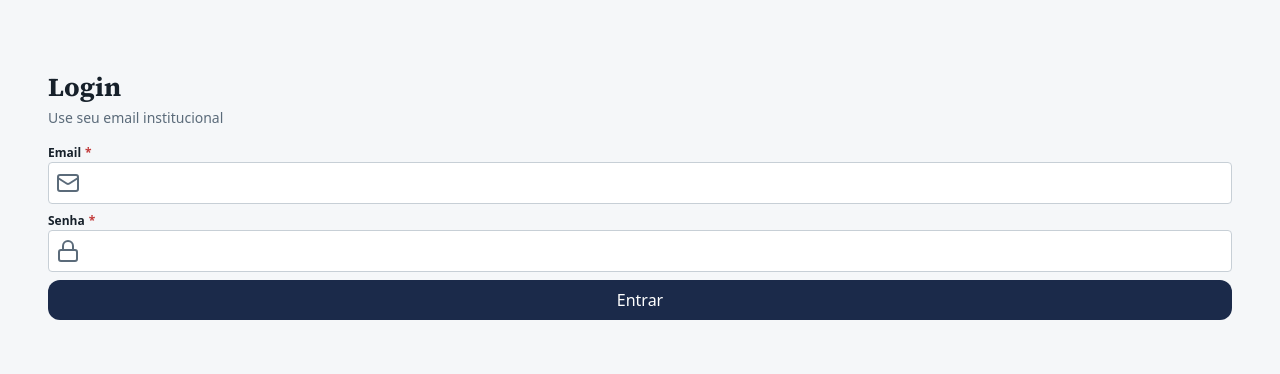
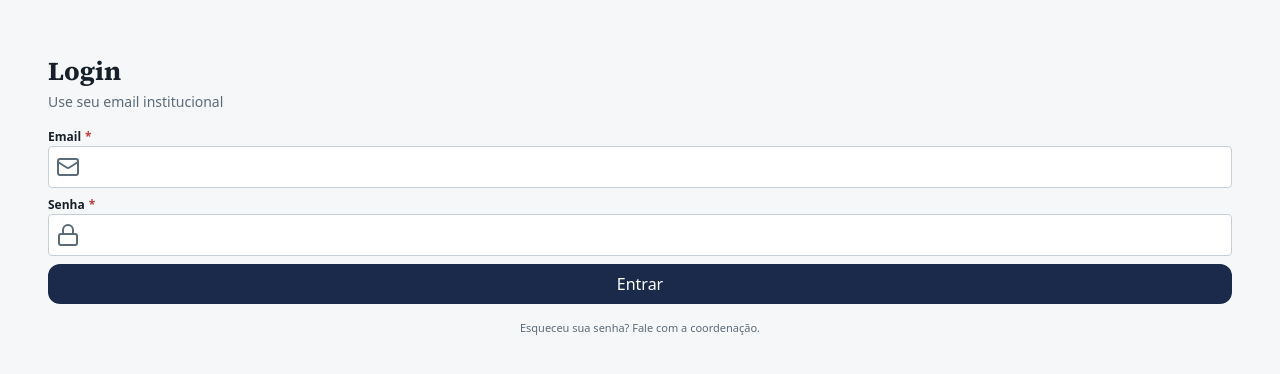
Before and after one commit to Marco-Veio/sistema-de-gestao-escolar-frontend, a Next.js app: page / in a window 1280 px wide. Shown: the part 206-580 px from the top of the page. Built offline with nearby package versions, Linux system fonts and the light colour scheme.

Commit message:
texto no login

```diff
--- a/app/page.tsx
+++ b/app/page.tsx
@@ -29,6 +29,10 @@ export default function Login() {
             Entrar
           </Button>
         </form>
+
+        <p className="text-caption font-caption text-text-muted">
+          Esqueceu sua senha? Fale com a coordenação.
+        </p>
       </div>
     </div>
   );
```
